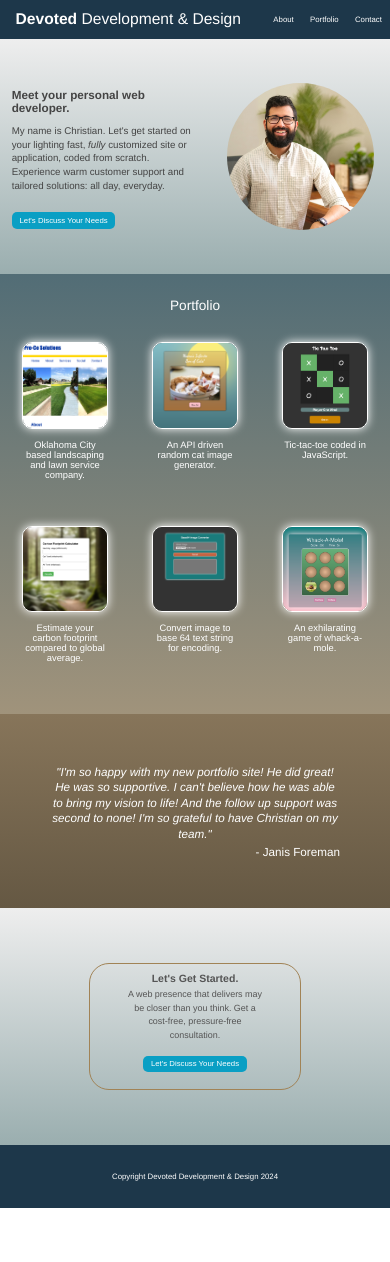
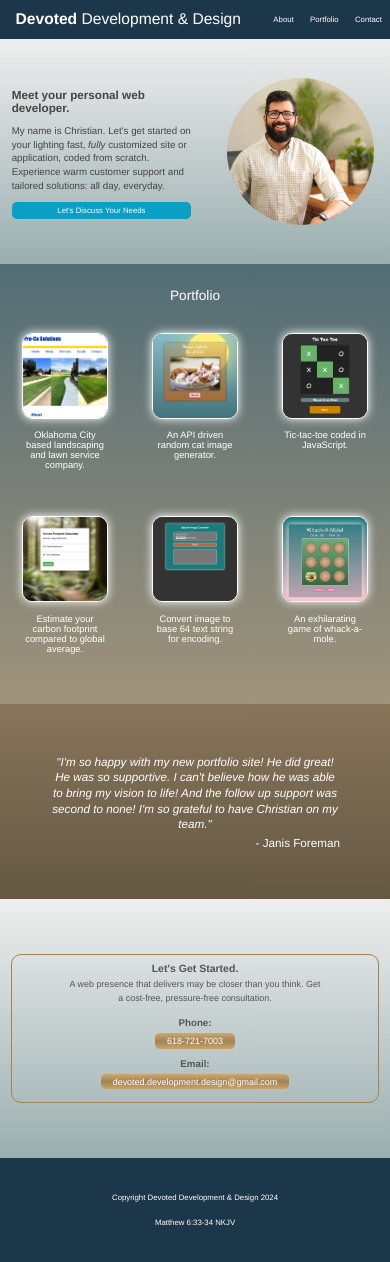
Before and after one commit to christian-m-castillo/odin-landing-page, a plain HTML site: page index.html in a window 390 px wide. Before the commit the page ends 1208 px from the top, so only its background shows below. Drawn offline with Linux system fonts and the light colour scheme.

Commit message:
added: contact field, anchor to contact field, email and phone anchors and rules for mobile responsiveness

```diff
--- a/css/styles.css
+++ b/css/styles.css
@@ -84,6 +84,10 @@ div {
   padding-right: 0vmin;
 }
 
+.hero-button-anchor {
+  text-decoration: none;
+}
+
 
 
 .cta-button {
@@ -94,6 +98,7 @@ div {
   border-radius: 5px;
   font-size: 2vmin;
   cursor: pointer;
+  text-align: center;
 }
 
 .hero-button {
@@ -210,20 +215,19 @@ div {
 }
 
 .cta-inner {
-  width: 50vw;
+  min-width: 350px;
   margin: 55px;
   display: flex;
   flex-direction: column;
   justify-content: space-around;
   border: .3vmin solid #a18356;
-  border-radius: 20px;
+  border-radius: 10px;
   padding: 2vmin;
 }
 
 .cta-all-text {
   width: 80%;
   margin: auto;
-
 }
 
 .cta-title {
@@ -241,6 +245,45 @@ div {
   margin: auto;
 }
 
+.contact-box {
+  display: flex;
+  flex-direction: column;
+  gap: 2vmin;
+  margin: 2vmin;
+
+}
+
+.phone, .email {
+  display: flex;
+  flex-direction: column;
+  align-items: center;
+  gap: 1vmin;
+}
+
+.cta-subtitle {
+  font-size: 2.5vmin;
+  font-weight: 700;
+  text-align: center;
+  margin: 1vmin;
+}
+
+.phone-email {
+  font-size: 2.1vmin;
+  text-align: center;
+
+}
+
+.phone-email a {
+  background: linear-gradient(#d1a86a, #a18356, #caa369) ;
+  color: #fff;
+  text-decoration: none;
+  border: none;
+  padding: .7vmin 3vmin;
+  border-radius: 5px;
+  font-size: 2.3vmin;
+
+}
+
 .cta-button-box {
   display: flex;
   justify-content: center;
@@ -251,6 +294,7 @@ div {
 
 .footer {
   display: flex;
+  flex-direction: column;
   justify-content: center;
   align-items: center;
   padding: 7vmin;
--- a/index.html
+++ b/index.html
@@ -21,7 +21,7 @@
       <div class="left-hero-inner">
         <h2>Meet your personal web developer.</h2>
         <p>My name is Christian. Let's get started on your lighting fast, <em>fully</em> customized site or application, coded from scratch. Experience warm customer support and tailored solutions: all day, everyday.</p>
-        <button class="cta-button hero-button">Let's Discuss Your Needs</button>
+        <a href="#contact" class="hero-button-anchor"><div class="cta-button hero-button">Let's Discuss Your Needs</div></a>
     </div>
     </div>
     <div class="right-hero">
@@ -73,15 +73,26 @@
         <div class="cta-body-text">
           A web presence that delivers may be closer than you think. Get a cost-free, pressure-free consultation.
         </div>
+        <div class="contact-box">
+          <div class="phone">
+            <span class="cta-subtitle">Phone:</span><span class="phone-email"><a href="tel:16187217003">618-721-7003</a></span>
+          </div>
+          <div class="email">
+            <span class="cta-subtitle">Email:</span><span class="phone-email"><a href="mailto:devoted.development.design@gmail.com">devoted.development.design@gmail.com</a></span>
+          </div>
+        </div>
       </div>
+      <!--
       <div class="cta-button-box">
         <button class="cta-button">Let's Discuss Your Needs</button>
       </div>
+    -->
     </div>
   </div>
 
   <div class="footer">
-    Copyright Devoted Development & Design 2024
+    <p>Copyright Devoted Development & Design 2024</p>
+    <p>Matthew 6:33-34 NKJV</p>
   </div>
 </body>
 </html>
```
